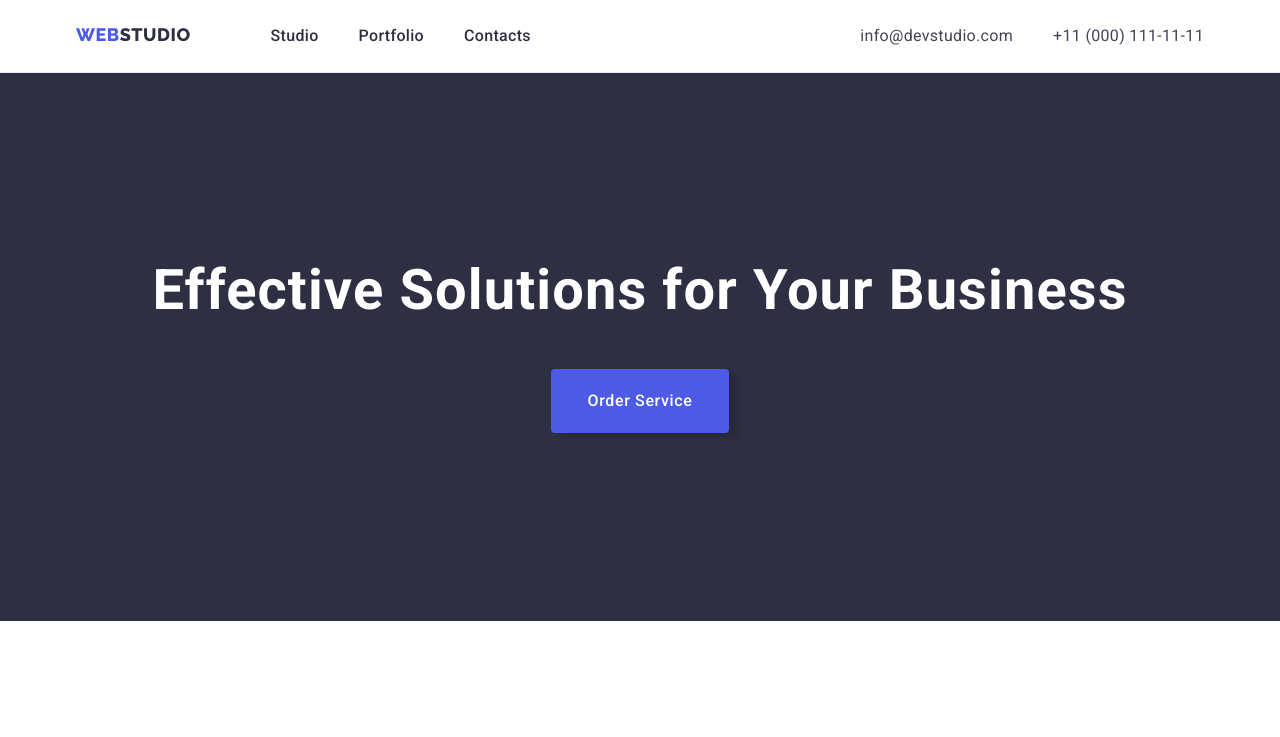
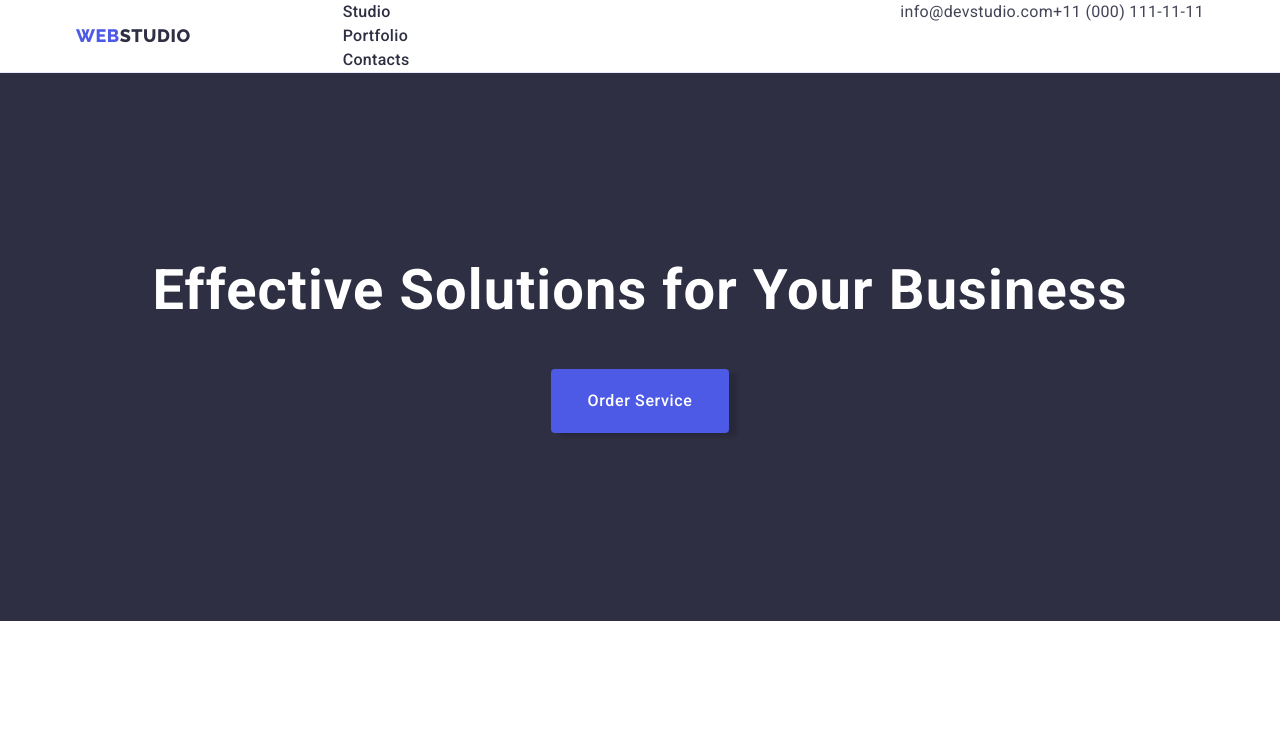
Before and after one commit to AsphaltHedgehog/goit-markup-hw-03, a plain HTML site: page index.html in a window 1280 px wide. Shown: the top 737 px of the page. Drawn offline with nearby package versions, Linux system fonts and the light colour scheme.

Commit message:
minor update

```diff
--- a/css/styles.css
+++ b/css/styles.css
@@ -39,8 +39,7 @@ body {
 .container {
   width: 1158px;
   margin: 0 auto;
-  padding-left: 15px;
-  padding-right: 15px;
+  padding: 0 15px;
 }
 
 .header {
@@ -54,6 +53,7 @@ body {
   line-height: 1.17;
   letter-spacing: 0.03em;
   text-transform: uppercase;
+  margin-right: 76px;
 }
 
 .header .span {
@@ -73,19 +73,11 @@ body {
 .header .container {
   display: flex;
   justify-content: space-between;
-  padding-top: 24px;
-  padding-bottom: 24px;
 }
 
-.header-nav-list {
-  display: inline-flex;
-  gap: 40px;
-  margin-left: 76px;
-}
-
-.header-address-list {
-  display: inline-flex;
-  gap: 40px;
+.header-nav {
+  display: flex;
+  align-items: center;
 }
 
 .header-nav-list .link {
@@ -94,6 +86,7 @@ body {
   font-size: 16px;
   line-height: 1.5;
   letter-spacing: 0.02em;
+  padding: 24px 0;
 }
 
 .header-nav-list .link:hover,
@@ -110,6 +103,10 @@ body {
 
 .header .address {
   font-style: normal;
+}
+
+.header-address-list {
+  display: flex;
 }
 
 .header-address-list .text {
@@ -238,7 +235,7 @@ body {
     0px 1px 6px 0px rgba(46, 47, 66, 0.08);
 }
 
-.team-list img {
+img {
   display: block;
 }
 
```
Also changed, not shown: portfolio.html (+1 -1 lines).
